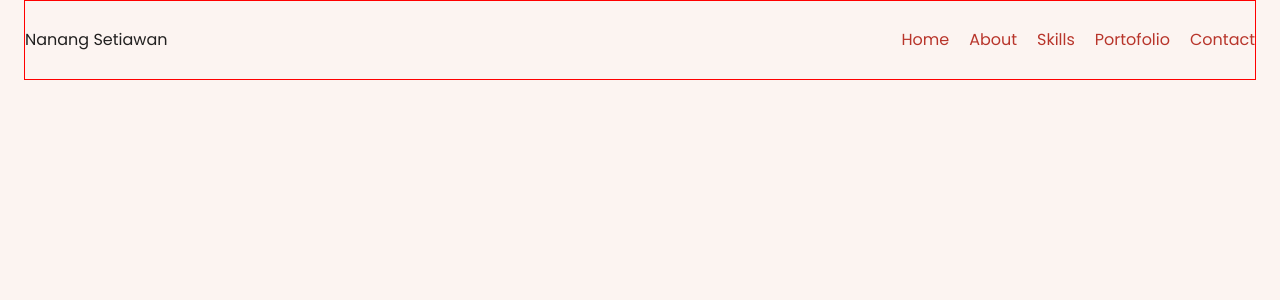
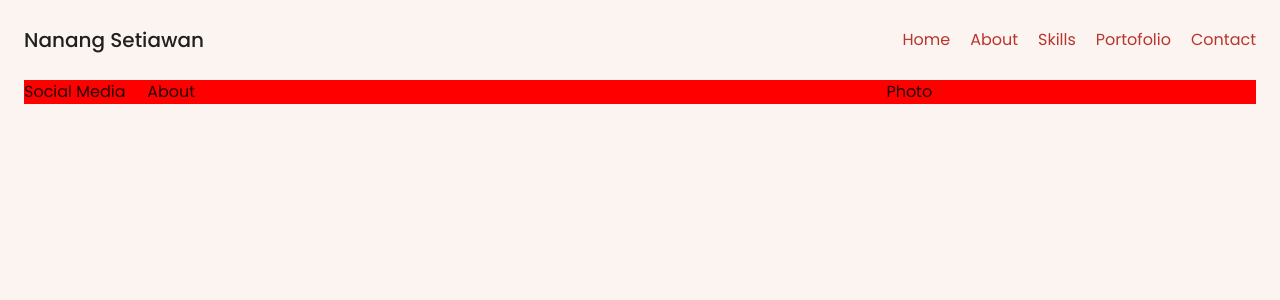
Before and after one commit to livingdolls/blog-portofolio, a React (Vite) app: page / in a window 1280 px wide. Shown: the top 300 px of the page. Built offline with nearby package versions, Linux system fonts and the light colour scheme.

Commit message:
Initial Heor

```diff
--- /dev/null
+++ b/src/components/Hero.tsx
@@ -0,0 +1,44 @@
+import { Box, styled } from "@mui/material";
+
+const MainHero = styled(Box)(({ theme }) => ({
+	// [theme.breakpoints.up("lg")]: {
+	backgroundColor: "red",
+	display: "flex",
+	flexDirection: "row",
+	flexWrap: "wrap",
+	// },
+}));
+
+const BoxAbout = styled(Box)(({ theme }) => ({
+	[theme.breakpoints.down("sm")]: {
+		backgroundColor: "blue",
+		flex: "0 0 100%",
+		order: 2,
+	},
+}));
+
+const BoxMedia = styled(Box)(({ theme }) => ({
+	[theme.breakpoints.down("sm")]: {
+		backgroundColor: "yellow",
+		flex: "0 0 20%",
+	},
+}));
+
+const BoxPhoto = styled(Box)(({ theme }) => ({
+	[theme.breakpoints.down("sm")]: {
+		backgroundColor: "green",
+		flex: "0 0 80%",
+	},
+}));
+
+const Hero = () => {
+	return (
+		<MainHero>
+			<BoxMedia sx={{ width: "10%" }}>Social Media</BoxMedia>
+			<BoxAbout sx={{ width: "60%" }}>About</BoxAbout>
+			<BoxPhoto sx={{ width: "30%" }}>Photo</BoxPhoto>
+		</MainHero>
+	);
+};
+
+export default Hero;
--- a/src/components/Layout.tsx
+++ b/src/components/Layout.tsx
@@ -1,4 +1,5 @@
 import { Box, Container, styled } from "@mui/material";
+import Hero from "./Hero";
 import Navbar from "./Navbar";
 import NavbarMobile from "./NavbarMobile";
 
@@ -7,6 +8,7 @@ const Layout = () => {
 		<>
 			<Container maxWidth="xl">
 				<Navbar />
+				<Hero />
 			</Container>
 			<NavbarMobile />
 		</>
--- a/src/components/Navbar.tsx
+++ b/src/components/Navbar.tsx
@@ -1,4 +1,4 @@
-import { Box, Link, styled } from "@mui/material";
+import { Box, Link, styled, Typography } from "@mui/material";
 
 const menu = [
 	{ menu: "Home", link: "/home" },
@@ -22,7 +22,6 @@ const Nav = styled(Box)(({ theme }) => ({
 		justifyContent: "space-between",
 		alignItems: "center",
 		height: "80px",
-		border: "1px solid red",
 	},
 }));
 
@@ -37,7 +36,11 @@ const Navbar = () => {
 	return (
 		<Header>
 			<Nav>
-				<Box>Nanang Setiawan</Box>
+				<Box>
+					<Typography variant="h6" fontWeight={500}>
+						Nanang Setiawan
+					</Typography>
+				</Box>
 
 				<Menu>
 					{menu.map((e) => {
```
